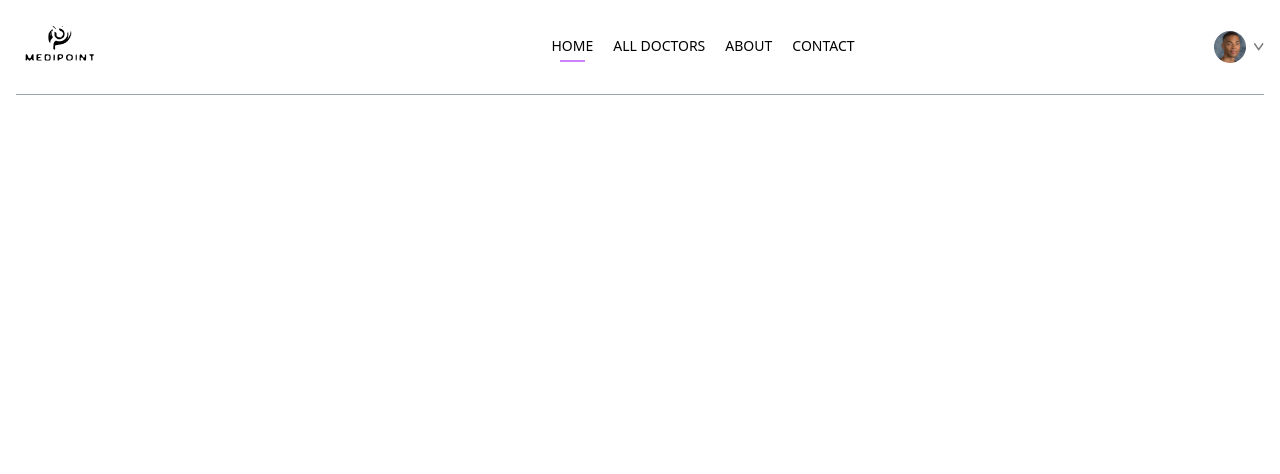
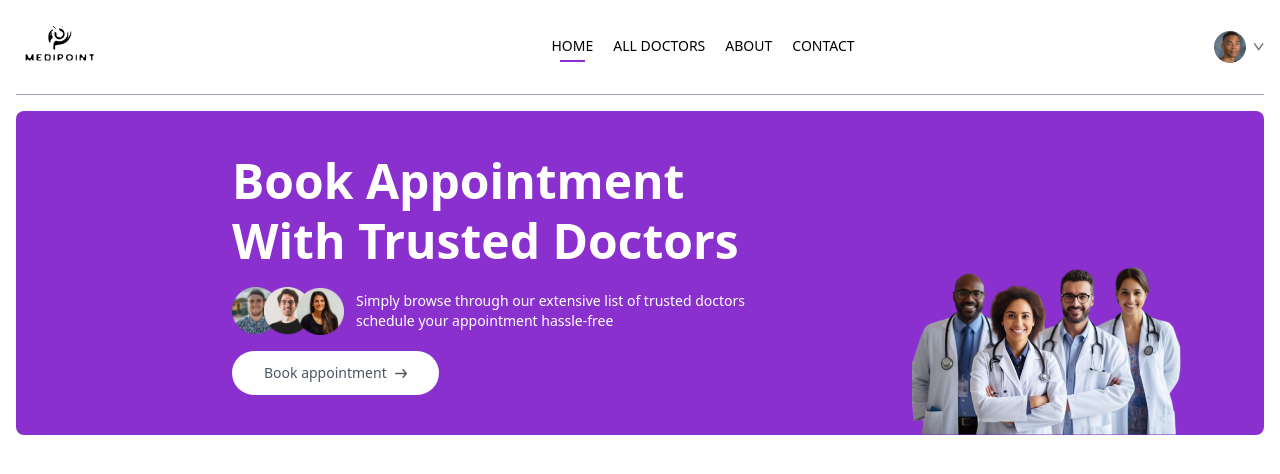
Before and after one commit to arnoldcod/medipoint, a React (Vite) app in the folder frontend/: page / in a window 1280 px wide. Shown: the top 474 px of the page. Built offline with nearby package versions, Linux system fonts and the light colour scheme.

Commit message:
completed header component

```diff
--- a/frontend/src/components/Header.jsx
+++ b/frontend/src/components/Header.jsx
@@ -1,9 +1,30 @@
 import React from 'react'
+import { assets } from '../assets/assets'
 
 const Header = () => {
   return (
-    <div>
+    <div className='flex flex-col md:flex-row h-full flex-wrap bg-primary rounded-lg px-6 md:px-10 lg:px-20'>
 
+        {/**................left side */}
+        <div className='md:w-1/2 flex flex-col items-start justify-center gap-4 py-10 m-auto md:py-[10vw]md:mb-[-30px]  '>
+               <p className='text-3xl md:text-4xl lg:text-5xl text-white font-semibold leading-tight  md:leading-tight lg:leading-tight '>
+                Book Appointment  <br /> With Trusted Doctors
+                </p>
+            <div className='flex flex-col md:flex-row items-center gap-3 text-white text-sm font-light'>
+                <img className='w-28' src={assets.group_profiles} alt="" />
+                <p>Simply browse through our extensive list of trusted doctors
+                    <br className='hidden sm:block' />
+schedule your appointment hassle-free</p>
+            </div>
+            <a className='flex items-center gap-2 bg-white px-8 py-3 rounded-full text-gray-600 text-sm m-auto md:m-0 hover:scale-105 transition-all duration-300  ' href="#speciality" >Book appointment
+            <img className='w-3' src={assets.arrow_icon} alt="" />
+            </a>
+        </div>
+
+        {/**................right side */}
+        <div className='md:w-1/4 relative'>
+            <img className=' w-full md:absolute bottom-0  h-auto rounded-lg' src={assets.header_img} alt="" />
+        </div>
     </div>
   )
 }
--- /dev/null
+++ b/frontend/src/components/SpecialityMenu.jsx
@@ -0,0 +1,11 @@
+import React from 'react'
+
+const SpecialityMenu = () => {
+  return (
+    <div>
+
+    </div>
+  )
+}
+
+export default SpecialityMenu
--- a/frontend/src/pages/Home.jsx
+++ b/frontend/src/pages/Home.jsx
@@ -1,11 +1,13 @@
 // eslint-disable-next-line no-unused-vars
 import React from 'react'
 import Header from '../components/Header'
+import SpecialityMenu from '../components/SpecialityMenu'
 
 const Home = () => {
   return (
     <div>
         <Header />
+        <SpecialityMenu />
 
     </div>
   )
--- a/frontend/tailwind.config.js
+++ b/frontend/tailwind.config.js
@@ -7,7 +7,7 @@
   theme: {
     extend: {
       colors:{
-        primary: '#CE80FF',
+        primary: '#8A30CF',
       }
     },
   },
```
Also changed, not shown: frontend/src/assets/header_img.png.
